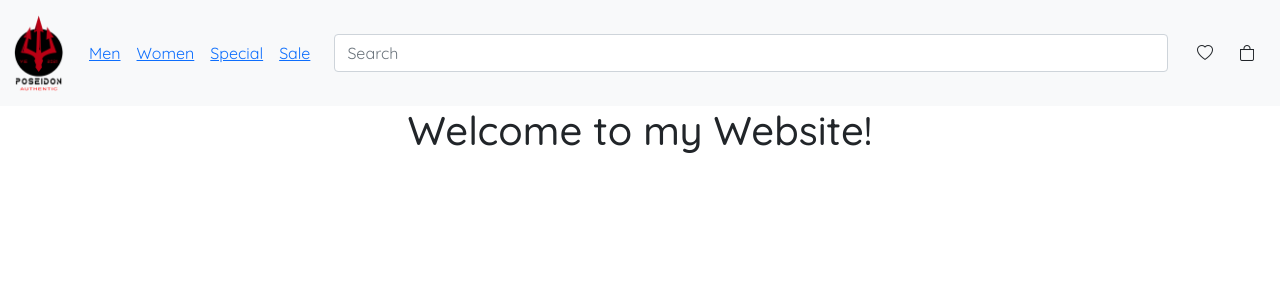
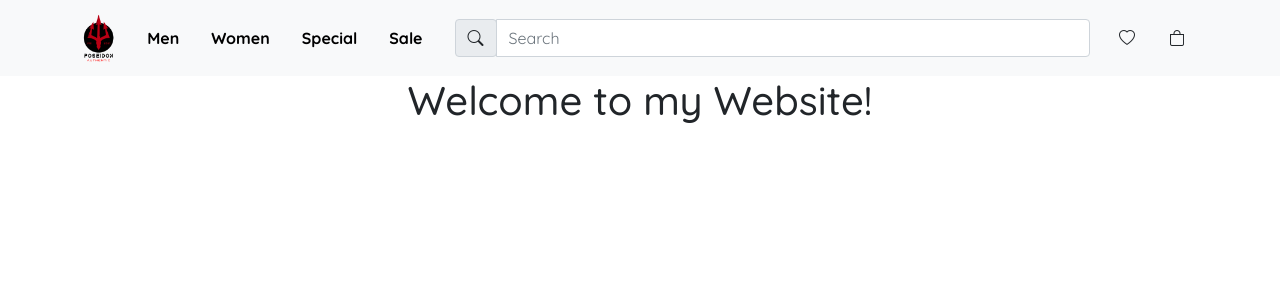
Before and after one commit to hieutrantrung591/Shoe-Ecommerce-LTM, a React (Create React App) app in the folder client/: page / in a window 1280 px wide. Shown: the top 300 px of the page. Built offline with nearby package versions, Linux system fonts and the light colour scheme.

Commit message:
Update Navbar in Client

```diff
--- /dev/null
+++ b/client/src/components/Navbar.css
@@ -0,0 +1,17 @@
+li.nav-item {
+    padding: 0.5em 1.0em;
+}
+
+.bi-bag:hover, .bi-heart:hover {
+    color: #B90014;
+}
+
+.nav-item > a {
+    text-decoration: none;
+    font-weight: 700;
+    color: #000;
+}
+
+.nav-item > a:hover {
+    color: #B90014;
+}
--- a/client/src/components/Navbar.js
+++ b/client/src/components/Navbar.js
@@ -1,14 +1,15 @@
 import React from 'react';
 import { Link } from "react-router-dom";
 import logo from '../assets/image/logo/logo-small.png';
+import './Navbar.css';
 
 function Navbar() {
   return (
     <nav className="navbar navbar-expand-lg navbar-light bg-light">
-      <div className="container-fluid">
-        <a className="navbar-brand" href="# ">
-          <img src={logo} alt="Poseidon Logo" draggable="false" height="80"/>
-        </a>
+      <div className="container">
+        <Link to="/" className="navbar-brand">
+          <img src={logo} alt="Poseidon Logo" draggable="false" height="50"/>
+        </Link>
 
         <button class="navbar-toggler" type="button" data-bs-toggle="collapse" data-bs-target="#navbarNav" aria-controls="navbarNav" aria-expanded="false" aria-label="Toggle navigation">
           <span class="navbar-toggler-icon"></span>
@@ -16,28 +17,33 @@ function Navbar() {
 
         <div class="collapse navbar-collapse" id="navbarNav">
           <ul className="navbar-nav me-3">
-            <li className="nav-item p-2">
+            <li className="nav-item">
               <Link to="/">Men</Link>
             </li>
-            <li className="nav-item p-2">
+            <li className="nav-item">
               <Link to="/about">Women</Link>
             </li>
-            <li className="nav-item p-2">
+            <li className="nav-item">
               <Link to="/contact">Special</Link>
             </li>
-            <li className="nav-item p-2">
+            <li className="nav-item">
               <Link to="/projects">Sale</Link>
             </li>
           </ul>
 
           <form className="d-flex align-items-center w-100 form-search">
             <div className="input-group">
+              <div className="input-group-prepend">
+                <span className="input-group-text">
+                  <i className="bi bi-search"></i>
+                </span>
+              </div>
               <input type="search" className="form-control" placeholder="Search" aria-label="Search" />
             </div>
             <a href="#!" className="text-white"><i className="fas fa-search ps-3"></i></a>
           </form>
 
-          <button type="button" className="btn">
+          <button type="button" className="btn me-2">
             <i class="bi bi-heart"></i>
           </button>
           <button type="button" className="btn">
```
